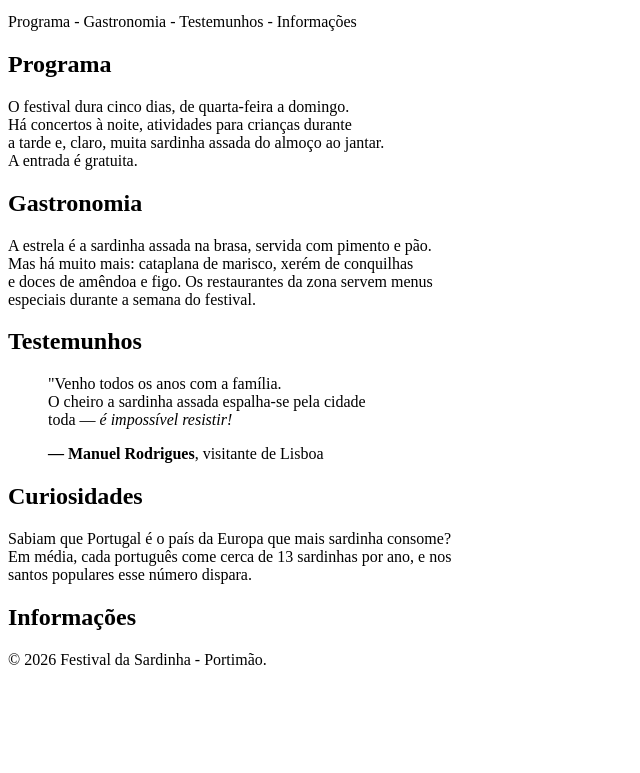
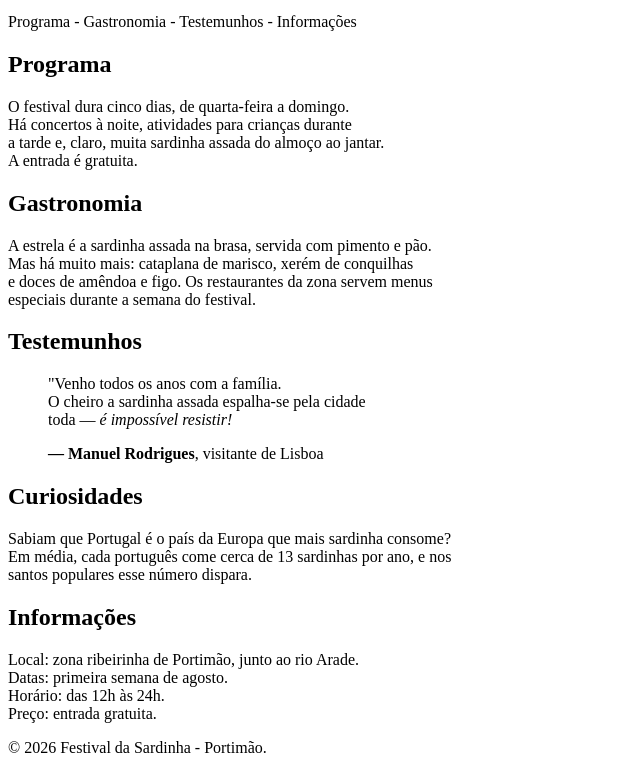
Before and after one commit to joelhorta2008-bot/exercicios-uf1.1, a plain HTML site: page sessao-04/festival-sardinha.html in a window 1280 px wide. Shown: the part 137-910 px from the top of the page, without its empty margins (0-640 px from the left). Before the commit the page ends 822 px from the top, so only its background shows below. Drawn offline with Linux system fonts and the light colour scheme.

Commit message:
Parte de informações adicionadas

```diff
--- a/sessao-04/festival-sardinha.html
+++ b/sessao-04/festival-sardinha.html
@@ -64,7 +64,11 @@
             <!--Informações-->
             <section>
                 <h2>Informações</h2>
-                <p></p>
+                <p> Local: zona ribeirinha de Portimão, junto ao rio Arade.<br>
+                    Datas: primeira semana de agosto.<br>
+                    Horário: das 12h às 24h.<br>
+                    Preço: entrada gratuita.<br>
+                </p>
             </section>
         </main>
         <footer>
```
Also changed, not shown: sessao-03/imagens/cidade.svg (deleted), sessao-03/imagens/ovos-moles.svg (deleted).
